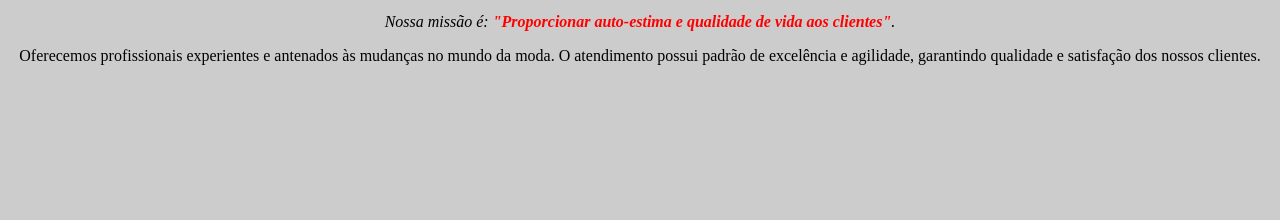
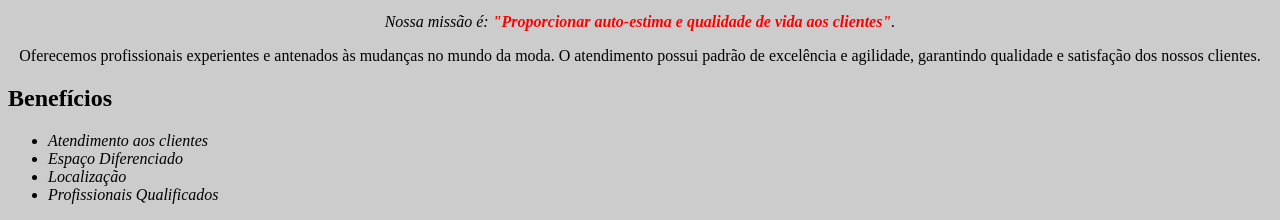
Before and after one commit to Silvio-Arem/pagina-web, a plain HTML site: page index.html in a window 1280 px wide. Shown: the part 605-825 px from the top of the page. Before the commit the page ends 800 px from the top, so only its background shows below. Drawn offline with Linux system fonts and the light colour scheme.

Commit message:
list of benefits created

```diff
--- a/index.html
+++ b/index.html
@@ -19,6 +19,15 @@
         <p>Oferecemos profissionais experientes e antenados às mudanças no mundo da moda. O atendimento possui padrão de
         excelência
         e agilidade, garantindo qualidade e satisfação dos nossos clientes.</p>
+
+        <h2>Benefícios</h2>
+
+        <ul>
+            <li class="itens">Atendimento aos clientes</li>
+            <li class="itens">Espaço Diferenciado</li>
+            <li class="itens">Localização</li>
+            <li class="itens">Profissionais Qualificados</li>
+        </ul>
     </body>
 
 
--- a/style.css
+++ b/style.css
@@ -21,3 +21,7 @@ p {
 em strong {
     color: red;
 }
+
+.itens {
+    font-style: italic;
+}
```
